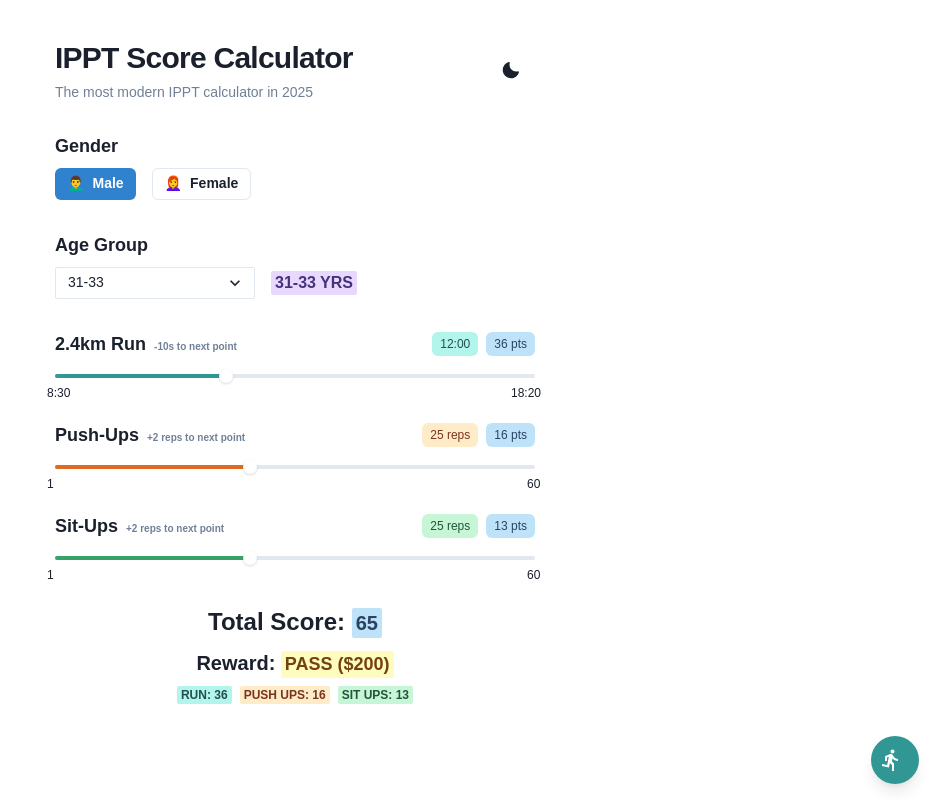
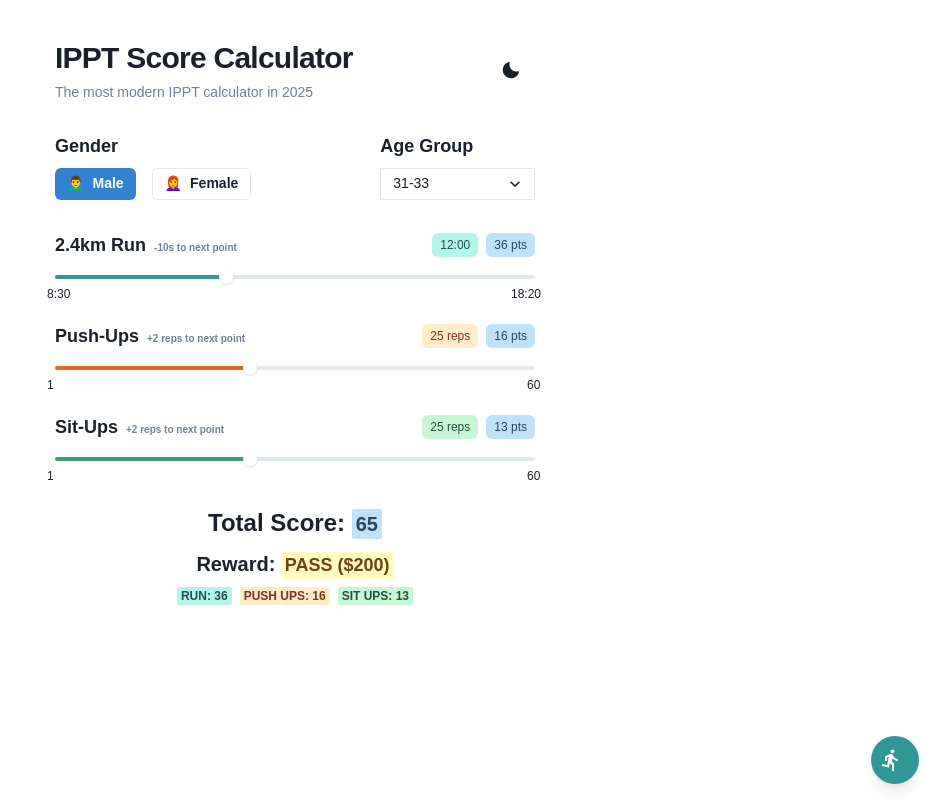
Before and after one commit to davidcjw/ippt-calculator, a Next.js app: page / in a window 1280 px wide. Shown: the whole page, without its empty margins (345-1280 px from the left). Built offline with nearby package versions, Linux system fonts and the light colour scheme; a web font is replaced by a local one.

Commit message:
fix: minor improvements

```diff
--- a/app/page.tsx
+++ b/app/page.tsx
@@ -128,15 +128,20 @@ export default function Home() {
           </Tooltip>
         </Flex>
         <VStack spacing={8} align="stretch">
-          {/* Gender Selection */}
+          {/* Gender and Age Group Selection on the same row */}
+          <Flex direction="row" gap={4} align="flex-end">
+            <Box flex={2} minW={0}>
               <GenderSelector gender={gender} setGender={setGender} />
-          {/* Age Group Selection */}
+            </Box>
+            <Box flex={1} minW={0}>
               <AgeGroupSelector
                 ageBuckets={ageBuckets}
                 ageGroup={ageGroup}
                 setAgeGroup={setAgeGroup}
                 getAgeLabel={getAgeLabel}
               />
+            </Box>
+          </Flex>
           {/* Run Slider */}
           <RunSlider
             run={run}
--- a/components/AgeGroupSelector.tsx
+++ b/components/AgeGroupSelector.tsx
@@ -1,4 +1,4 @@
-import { HStack, Select, Badge, Text } from "@chakra-ui/react";
+import { HStack, Select, Text } from "@chakra-ui/react";
 import React from "react";
 
 interface AgeGroupSelectorProps {
@@ -26,9 +26,6 @@ const AgeGroupSelector: React.FC<AgeGroupSelectorProps> = ({ ageBuckets, ageGrou
                     </option>
                 ))}
             </Select>
-            <Badge colorScheme="purple" fontSize="md">
-                {getAgeLabel(ageGroup, ageBuckets.indexOf(ageGroup), ageBuckets)} yrs
-            </Badge>
         </HStack>
     </div>
 );
```
Lines whose indentation alone changed are shown as unchanged.
